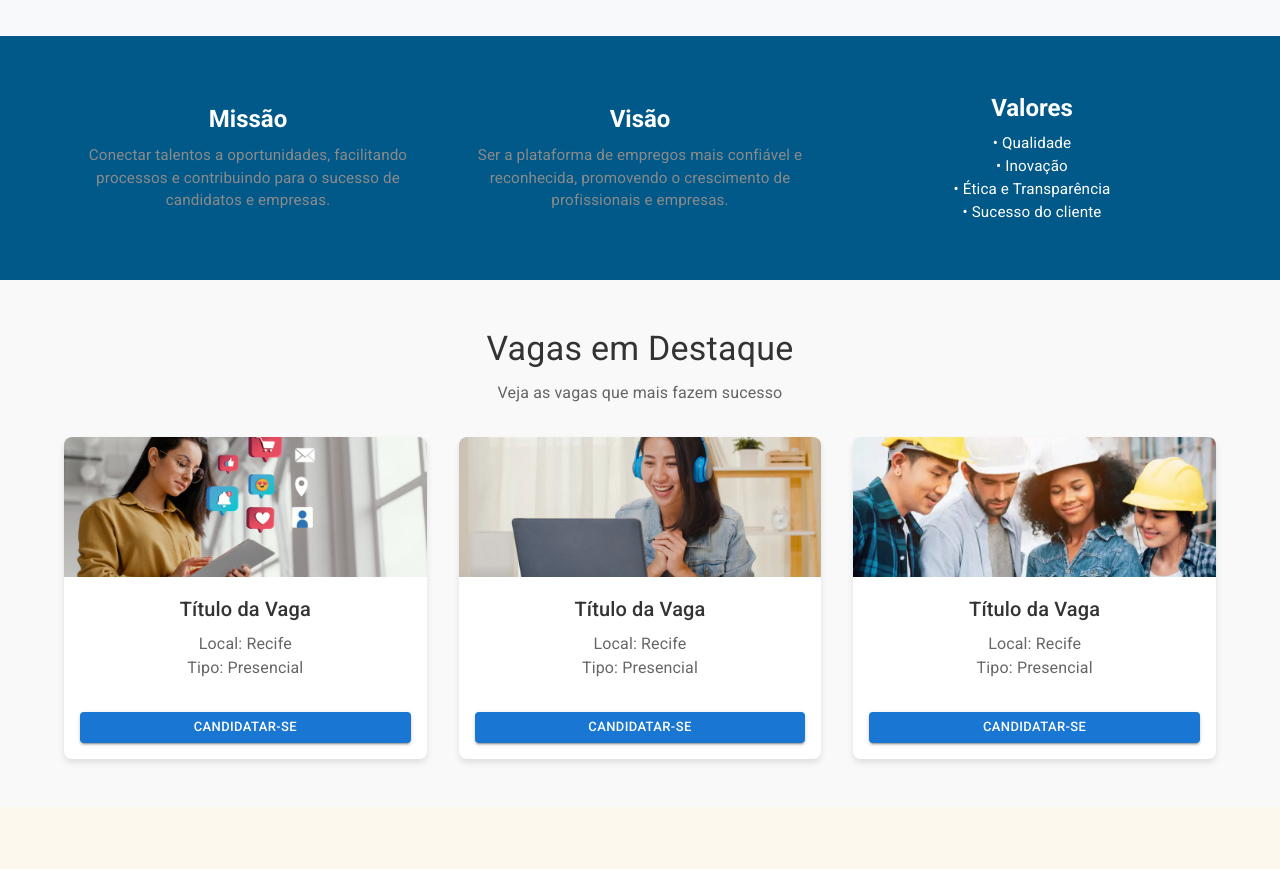
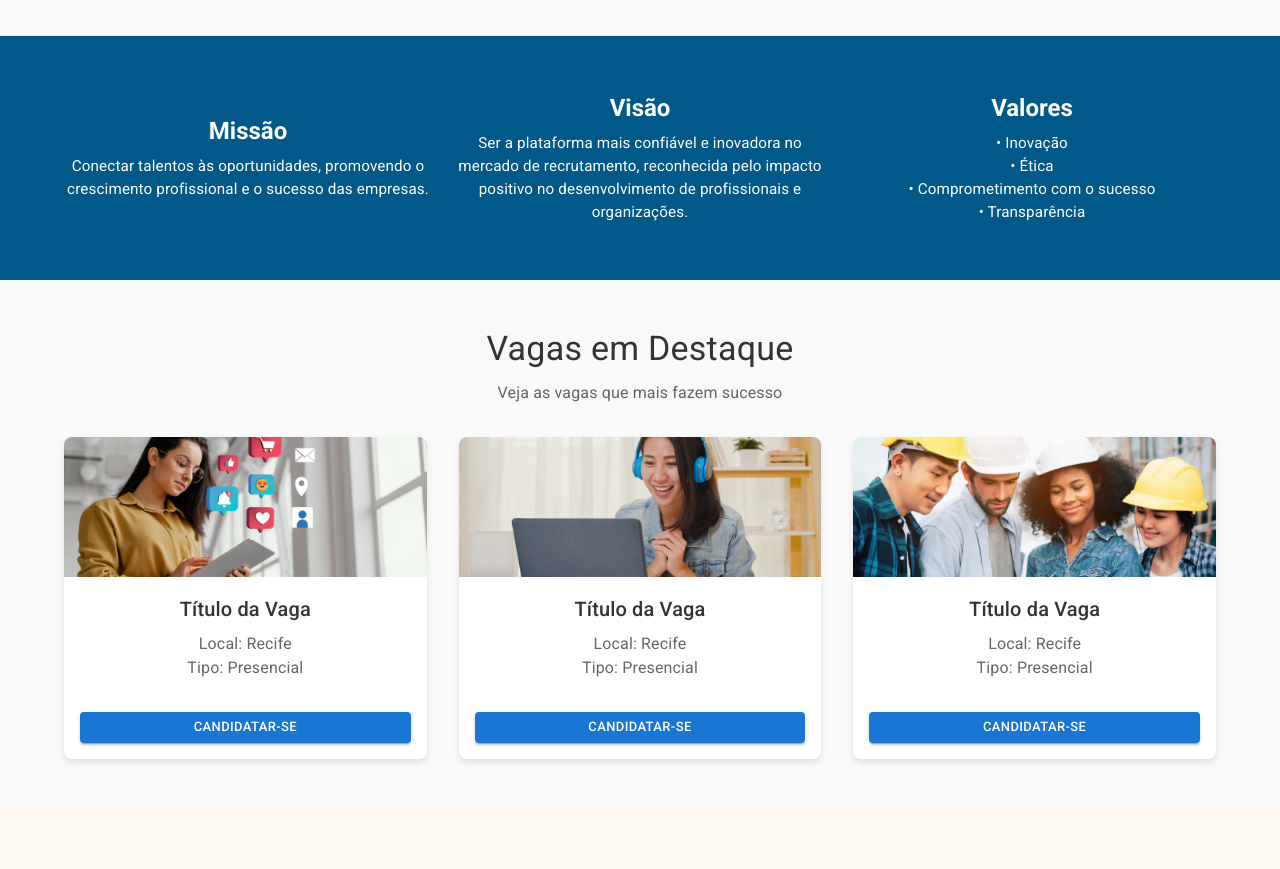
Before and after one commit to Marvicss/Projeto_React_Router, a React (Vite) app: page / in a window 1280 px wide. Shown: the part 880-1749 px from the top of the page. Built offline with nearby package versions, Linux system fonts and the light colour scheme; what parse would draw is missing.

Commit message:
color adjustment

```diff
--- a/src/pages/Home.tsx
+++ b/src/pages/Home.tsx
@@ -167,24 +167,22 @@ const Home: React.FC = () => {
 
       {/* Missão, Visão e Valores */}
       <Box sx={{ backgroundColor: "#005988", py: 4, display: "flex", justifyContent: "center" }}>
-        <Container
-          sx={{
-            backgroundColor: "#005988",
-            color: "white",
-            borderRadius: 3,
-            width: "100%", // Ajusta para ocupar todo o espaço permitido pelo Container
-            maxWidth: "900px", // Define a largura máxima desejada
-            padding: 3, // Espaçamento interno
-          }}
-        >
+        <Container sx={{
+          backgroundColor: "#005988",
+          color: "white",
+          borderRadius: 3,
+          width: "100%",
+          maxWidth: "900px",
+          padding: 3,
+        }}>
           <Grid container spacing={3} alignItems="center">
             {/* Missão */}
             <Grid item xs={12} sm={4} textAlign="center">
               <Typography variant="h5" fontWeight="bold" gutterBottom>
                 Missão
               </Typography>
-              <Typography fontSize="0.95rem" >
-                Conectar talentos a oportunidades, facilitando processos e contribuindo para o sucesso de candidatos e empresas.
+              <Typography fontSize="0.95rem" color="white">
+                Conectar talentos às oportunidades, promovendo o crescimento profissional e o sucesso das empresas.
               </Typography>
             </Grid>
 
@@ -193,8 +191,8 @@ const Home: React.FC = () => {
               <Typography variant="h5" fontWeight="bold" gutterBottom>
                 Visão
               </Typography>
-              <Typography fontSize="0.95rem">
-                Ser a plataforma de empregos mais confiável e reconhecida, promovendo o crescimento de profissionais e empresas.
+              <Typography fontSize="0.95rem" color="white">
+                Ser a plataforma mais confiável e inovadora no mercado de recrutamento, reconhecida pelo impacto positivo no desenvolvimento de profissionais e organizações.
               </Typography>
             </Grid>
 
@@ -203,13 +201,14 @@ const Home: React.FC = () => {
               <Typography variant="h5" fontWeight="bold" gutterBottom>
                 Valores
               </Typography>
-              <Typography fontSize="0.95rem" component="div">
-                • Qualidade <br />• Inovação <br />• Ética e Transparência <br />• Sucesso do cliente
+              <Typography fontSize="0.95rem" color="white">
+                • Inovação <br />• Ética <br />• Comprometimento com o sucesso <br />• Transparência
               </Typography>
             </Grid>
           </Grid>
         </Container>
       </Box>
+
 
       {/* Vagas em Destaque */}
       <Box sx={{ backgroundColor: "#F9F9F9", py: 6 }}>
```
